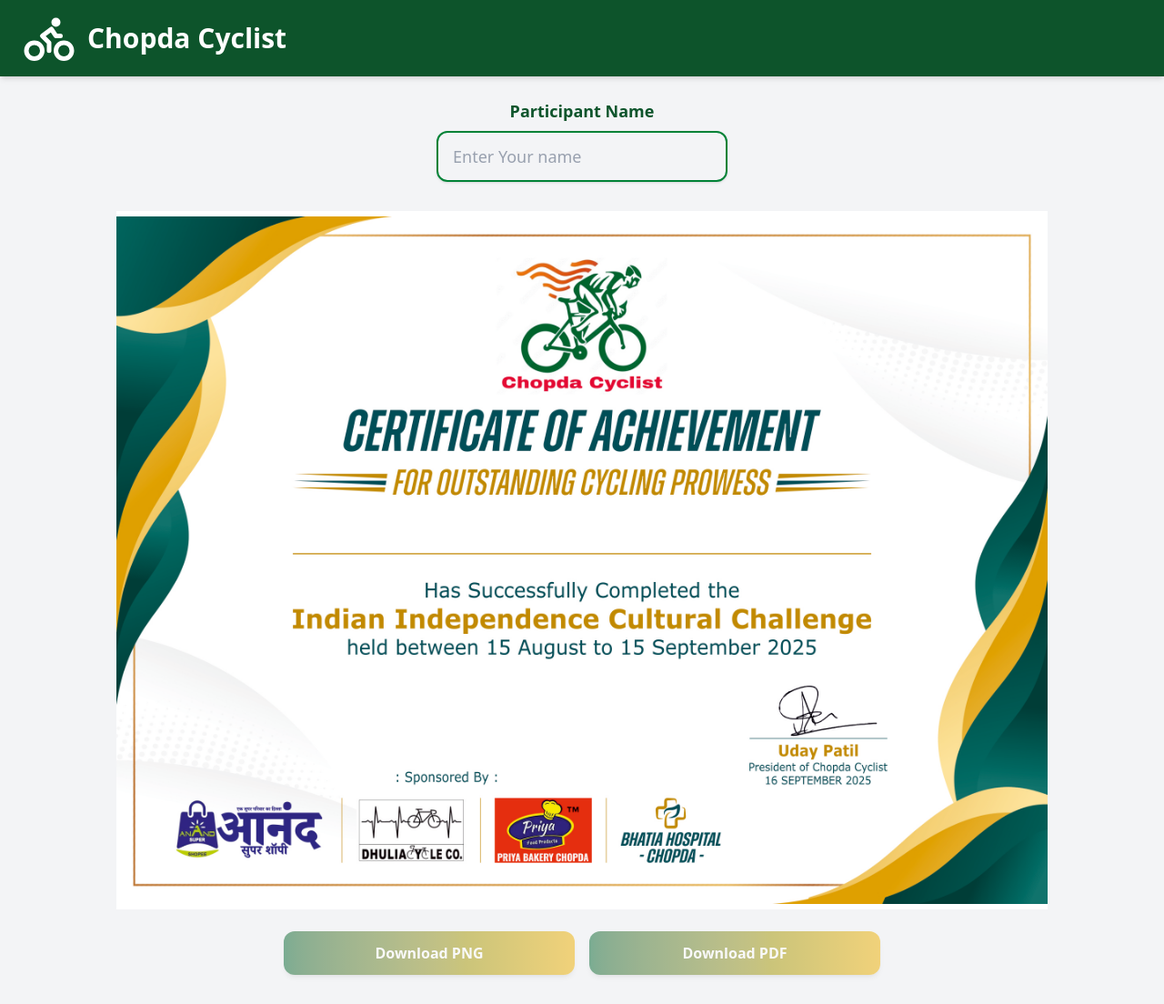
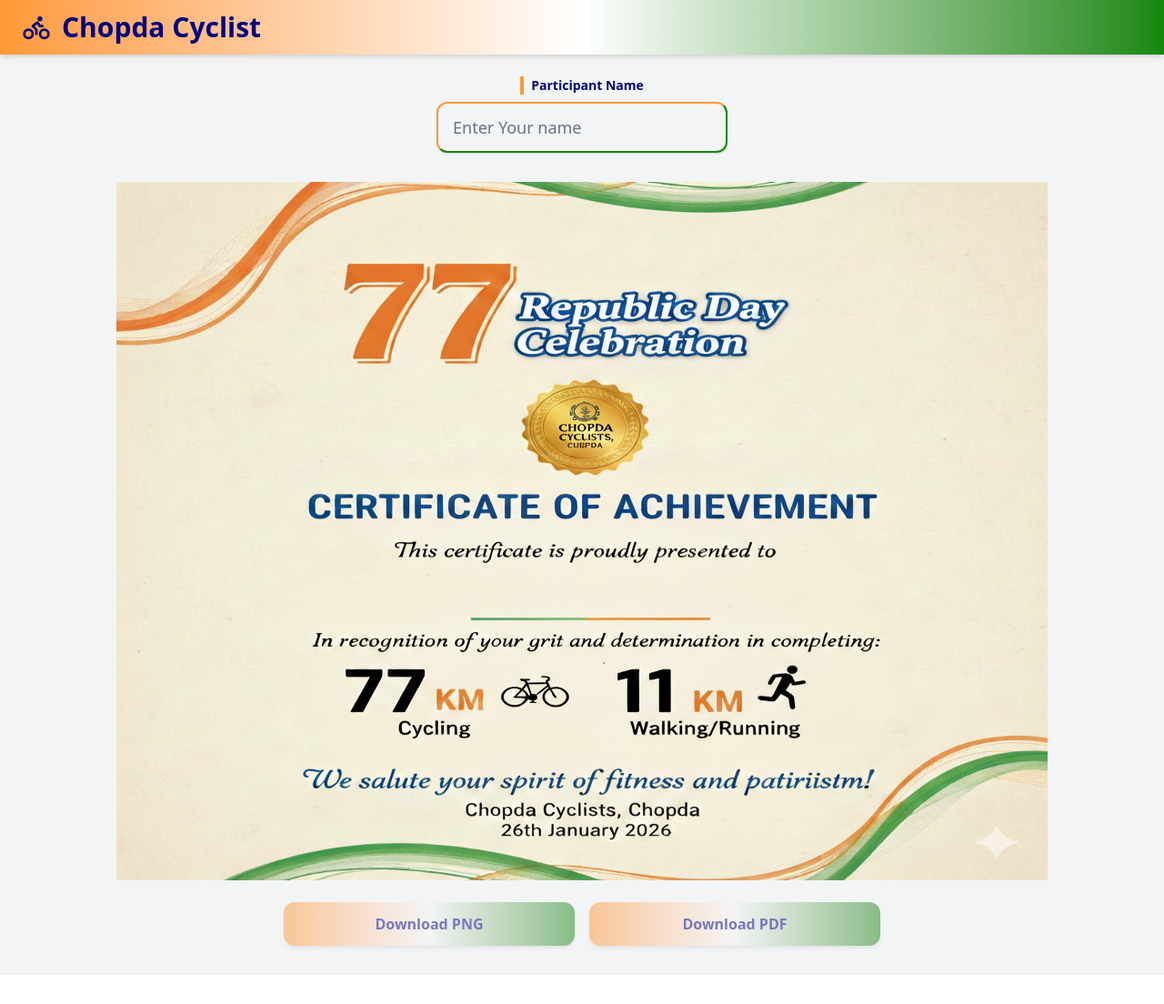
Before and after one commit to chetin4ever/chopdacyclist, a React (Vite) app: page / in a window 1280 px wide. Shown: the whole page at 91% size. After the commit the page ends 1072 px from the top, so only its background shows below. Built offline with nearby package versions, Linux system fonts and the light colour scheme.

Commit message:
repuplic day certificate changes made

```diff
--- a/src/components/Certificate.jsx
+++ b/src/components/Certificate.jsx
@@ -57,19 +57,22 @@
 
   return (
     <div className='min-h-screen bg-gray-100'>
-      <nav className='flex items-center justify-between bg-green-900 text-white px-6 py-3 shadow-md'>
+      <nav
+        className='flex items-center justify-between
+                bg-gradient-to-r from-[#FF9933] via-white to-[#138808]
+                px-6 py-3 shadow-md'
+      >
         <div className='flex items-center gap-3'>
-          {/* Cycling icon */}
-          <Bike className='h-15 w-15 text-white' />
-
-          <h1 className='text-3xl font-bold'>Chopda Cyclist</h1>
+          <Bike className='h-8 w-8 text-[#000080]' />
+          <h1 className='text-3xl font-bold text-[#000080]'>Chopda Cyclist</h1>
         </div>
       </nav>
       {/* Input */}
       <div className='flex flex-col items-center mt-6'>
         <label
           htmlFor='name'
-          className='mb-2 text-lg font-semibold text-green-900'
+          className='block mb-2 text-sm font-semibold text-[#000080]
+             border-l-4 border-[#FF9933] pl-2'
         >
           Participant Name
         </label>
@@ -79,10 +82,13 @@
           placeholder='Enter Your name'
           value={name}
           onChange={(e) => setName(e.target.value)}
-          className='w-80 px-4 py-3 border-2 border-green-700 rounded-xl shadow-sm
-               focus:outline-none focus:ring-2 focus:ring-yellow-400
-               font-body text-lg text-gray-800 placeholder-gray-400
-               transition-all duration-200'
+          className='w-80 px-4 py-3 rounded-xl shadow-sm
+           border-2
+           border-t-[#FF9933] border-l-[#FF9933]
+           border-r-[#138808] border-b-[#138808]
+           focus:outline-none focus:ring-2 focus:ring-[#000080]
+           font-body text-lg text-[#000080] placeholder-gray-500
+           transition-all duration-200'
         />
       </div>
 
@@ -95,17 +101,19 @@
           >
             {/* Background certificate image */}
             <img
-              src='/chopdacyclistcer.png'
+              src='/republicdaycertificate.png'
               alt='certificate'
-              className='w-full h-full object-contain'
+              className='w-full h-full '
             />
 
             {/* Name Overlay */}
             {name && (
-              <div className='absolute top-[43%] left-1/2 -translate-x-1/2 whitespace-nowrap text-center px-2'>
+              <div className='absolute top-[57%] left-1/2 -translate-x-1/2 whitespace-nowrap text-center px-2'>
                 <h2
-                  className='text-base sm:text-xl md:text-2xl lg:text-4xl font-fancy'
-                  style={{ color: "#006400" }}
+                  className='text-base sm:text-xl md:text-2xl lg:text-4xl font-fancy font-semibold
+           bg-gradient-to-r from-[#FF9933] via-[#F5F5F5] to-[#138808]
+           bg-clip-text text-transparent'
+                  style={{ WebkitTextStroke: "0.6px rgba(0,0,0,0.35)" }}
                 >
                   {name}
                 </h2>
@@ -120,19 +128,22 @@
             onClick={downloadPNG}
             disabled={!name}
             className='w-40 md:w-80 px-6 py-3 rounded-xl font-semibold shadow-md
-               bg-gradient-to-r from-green-800 to-yellow-500 text-white
-               hover:from-green-700 hover:to-yellow-400
+               bg-gradient-to-r from-[#FF9933] via-[#F5F5F5] to-[#138808]
+               text-[#000080]
+               hover:from-[#ff8c1a] hover:via-[#ffffff] hover:to-[#0f6f06]
                disabled:opacity-50 disabled:cursor-not-allowed
                transition-all duration-300'
           >
             Download PNG
           </button>
+
           <button
             onClick={downloadPDF}
             disabled={!name}
             className='w-40 md:w-80 px-6 py-3 rounded-xl font-semibold shadow-md
-               bg-gradient-to-r from-green-800 to-yellow-500 text-white
-               hover:from-green-700 hover:to-yellow-400
+               bg-gradient-to-r from-[#FF9933] via-[#F5F5F5] to-[#138808]
+               text-[#000080]
+               hover:from-[#ff8c1a] hover:via-[#ffffff] hover:to-[#0f6f06]
                disabled:opacity-50 disabled:cursor-not-allowed
                transition-all duration-300'
           >
```
Also changed, not shown: public/republicdaycertificate.png (added).
